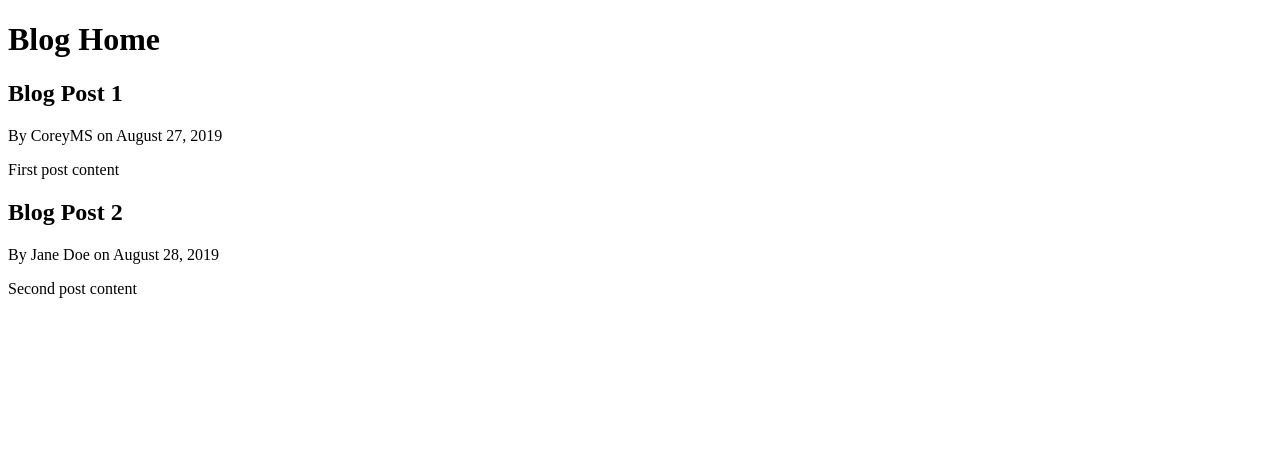
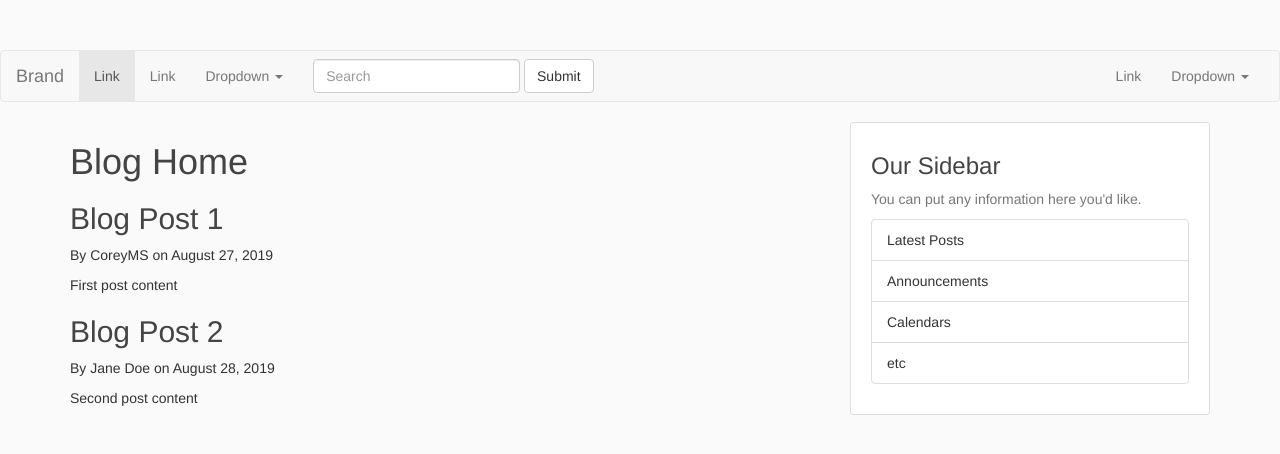
Before and after one commit to porexemplo/DjangoWebApp, a Django app: page / in a window 1280 px wide. Shown: the top 454 px of the page. Run offline with Django 4.2, Linux system fonts and the light colour scheme.

Commit message:
Add support for static files, Work on design

```diff
--- /dev/null
+++ b/source/blog/static/blog/main.css
@@ -0,0 +1,84 @@
+body {
+    background: #fafafa;
+    color: #333333;
+    margin-top: 5rem;
+  }
+
+  h1, h2, h3, h4, h5, h6 {
+    color: #444444;
+  }
+
+  ul {
+    margin: 0;
+  }
+
+  .bg-steel {
+    background-color: #5f788a;
+  }
+
+  .site-header .navbar-nav .nav-link {
+    color: #cbd5db;
+  }
+
+  .site-header .navbar-nav .nav-link:hover {
+    color: #ffffff;
+  }
+
+  .site-header .navbar-nav .nav-link.active {
+    font-weight: 500;
+  }
+
+  .content-section {
+    background: #ffffff;
+    padding: 10px 20px;
+    border: 1px solid #dddddd;
+    border-radius: 3px;
+    margin-bottom: 20px;
+  }
+
+  .article-title {
+    color: #444444;
+  }
+
+  a.article-title:hover {
+    color: #428bca;
+    text-decoration: none;
+  }
+
+  .article-content {
+    white-space: pre-line;
+  }
+
+  .article-img {
+    height: 65px;
+    width: 65px;
+    margin-right: 16px;
+  }
+
+  .article-metadata {
+    padding-bottom: 1px;
+    margin-bottom: 4px;
+    border-bottom: 1px solid #e3e3e3
+  }
+
+  .article-metadata a:hover {
+    color: #333;
+    text-decoration: none;
+  }
+
+  .article-svg {
+    width: 25px;
+    height: 25px;
+    vertical-align: middle;
+  }
+
+  .account-img {
+    height: 125px;
+    width: 125px;
+    margin-right: 20px;
+    margin-bottom: 16px;
+  }
+
+  .account-heading {
+    font-size: 2.5rem;
+  }
--- a/source/blog/templates/blog/base.html
+++ b/source/blog/templates/blog/base.html
@@ -1,9 +1,23 @@
+{% load static %}
 <!DOCTYPE html>
 <html lang="en">
 <head>
     <meta charset="UTF-8">
     <meta http-equiv="X-UA-Compatible" content="IE=edge">
     <meta name="viewport" content="width=device-width, initial-scale=1.0">
+
+    <!-- Bootstrap -->
+    <link rel="stylesheet" href="https://cdn.jsdelivr.net/npm/bootstrap@3.4.1/dist/css/bootstrap.min.css" integrity="sha384-HSMxcRTRxnN+Bdg0JdbxYKrThecOKuH5zCYotlSAcp1+c8xmyTe9GYg1l9a69psu" crossorigin="anonymous">
+
+    <!-- HTML5 shim and Respond.js for IE8 support of HTML5 elements and media queries -->
+    <!-- WARNING: Respond.js doesn't work if you view the page via file:// -->
+    <!--[if lt IE 9]>
+      <script src="https://cdn.jsdelivr.net/npm/html5shiv@3.7.3/dist/html5shiv.min.js"></script>
+      <script src="https://cdn.jsdelivr.net/npm/respond.js@1.4.2/dest/respond.min.js"></script>
+    <![endif]-->
+
+    <link rel="stylesheet" type="text/css" href="{% static 'blog/main.css' %}">
+
     {% if title %}
         <title>Blog - {{ title }}</title>
     {% else %}
@@ -11,6 +25,84 @@
     {% endif %}
 </head>
 <body>
-    {% block content %} {% endblock content %}
+    <header class="d-flex d-flex-wrap">
+        <nav class="navbar navbar-default">
+            <div class="container-fluid">
+            <!-- Brand and toggle get grouped for better mobile display -->
+            <div class="navbar-header">
+                <button type="button" class="navbar-toggle collapsed" data-toggle="collapse" data-target="#bs-example-navbar-collapse-1" aria-expanded="false">
+                <span class="sr-only">Toggle navigation</span>
+                <span class="icon-bar"></span>
+                <span class="icon-bar"></span>
+                <span class="icon-bar"></span>
+                </button>
+                <a class="navbar-brand" href="#">Brand</a>
+            </div>
+
+            <!-- Collect the nav links, forms, and other content for toggling -->
+            <div class="collapse navbar-collapse" id="bs-example-navbar-collapse-1">
+                <ul class="nav navbar-nav">
+                <li class="active"><a href="#">Link <span class="sr-only">(current)</span></a></li>
+                <li><a href="#">Link</a></li>
+                <li class="dropdown">
+                    <a href="#" class="dropdown-toggle" data-toggle="dropdown" role="button" aria-haspopup="true" aria-expanded="false">Dropdown <span class="caret"></span></a>
+                    <ul class="dropdown-menu">
+                    <li><a href="#">Action</a></li>
+                    <li><a href="#">Another action</a></li>
+                    <li><a href="#">Something else here</a></li>
+                    <li role="separator" class="divider"></li>
+                    <li><a href="#">Separated link</a></li>
+                    <li role="separator" class="divider"></li>
+                    <li><a href="#">One more separated link</a></li>
+                    </ul>
+                </li>
+                </ul>
+                <form class="navbar-form navbar-left">
+                <div class="form-group">
+                    <input type="text" class="form-control" placeholder="Search">
+                </div>
+                <button type="submit" class="btn btn-default">Submit</button>
+                </form>
+                <ul class="nav navbar-nav navbar-right">
+                <li><a href="#">Link</a></li>
+                <li class="dropdown">
+                    <a href="#" class="dropdown-toggle" data-toggle="dropdown" role="button" aria-haspopup="true" aria-expanded="false">Dropdown <span class="caret"></span></a>
+                    <ul class="dropdown-menu">
+                    <li><a href="#">Action</a></li>
+                    <li><a href="#">Another action</a></li>
+                    <li><a href="#">Something else here</a></li>
+                    <li role="separator" class="divider"></li>
+                    <li><a href="#">Separated link</a></li>
+                    </ul>
+                </li>
+                </ul>
+            </div><!-- /.navbar-collapse -->
+            </div><!-- /.container-fluid -->
+        </nav>
+    </header>
+    <main role="main" class="container">
+        <div class="row">
+          <div class="col-md-8">
+            {% block content %}{% endblock %}
+          </div>
+          <div class="col-md-4">
+            <div class="content-section">
+              <h3>Our Sidebar</h3>
+              <p class='text-muted'>You can put any information here you'd like.
+                <ul class="list-group">
+                  <li class="list-group-item list-group-item-light">Latest Posts</li>
+                  <li class="list-group-item list-group-item-light">Announcements</li>
+                  <li class="list-group-item list-group-item-light">Calendars</li>
+                  <li class="list-group-item list-group-item-light">etc</li>
+                </ul>
+              </p>
+            </div>
+          </div>
+        </div>
+    </main>
+    <!-- jQuery (necessary for Bootstrap's JavaScript plugins) -->
+    <script src="https://code.jquery.com/jquery-1.12.4.min.js" integrity="sha384-nvAa0+6Qg9clwYCGGPpDQLVpLNn0fRaROjHqs13t4Ggj3Ez50XnGQqc/r8MhnRDZ" crossorigin="anonymous"></script>
+    <!-- Include all compiled plugins (below), or include individual files as needed -->
+    <script src="https://cdn.jsdelivr.net/npm/bootstrap@3.4.1/dist/js/bootstrap.min.js" integrity="sha384-aJ21OjlMXNL5UyIl/XNwTMqvzeRMZH2w8c5cRVpzpU8Y5bApTppSuUkhZXN0VxHd" crossorigin="anonymous"></script>
 </body>
 </html>
```
